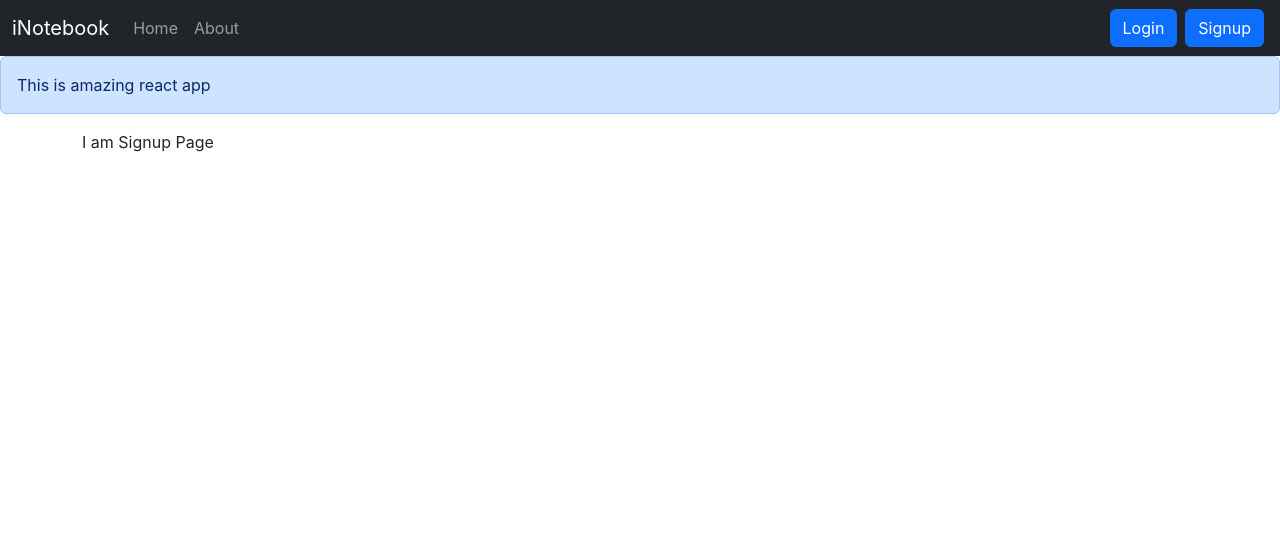
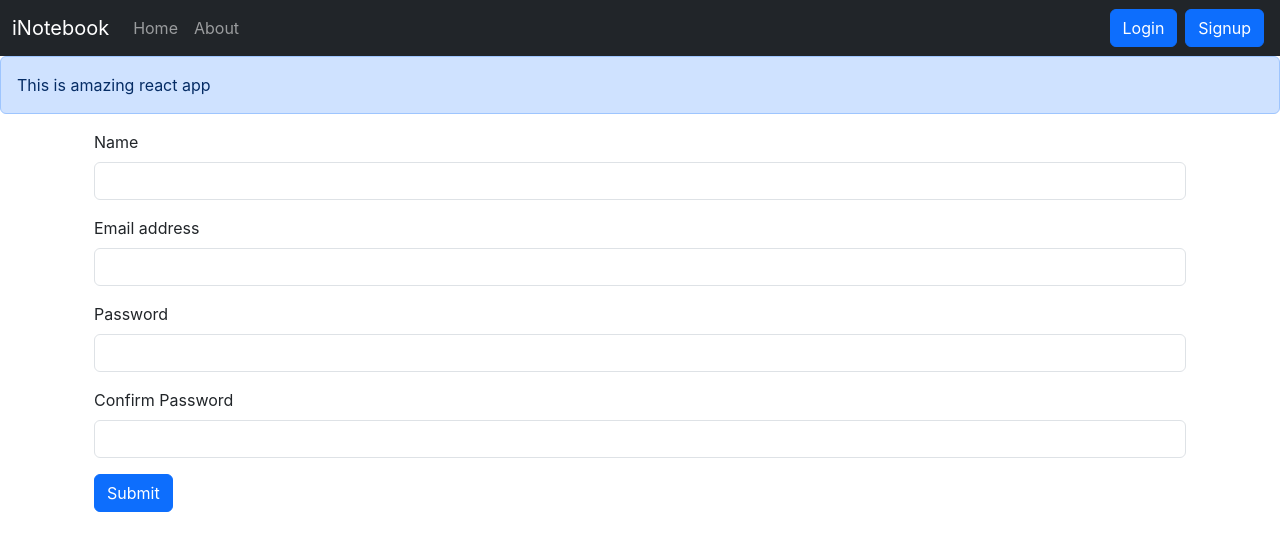
Before and after one commit to Tirth02/iNotebook, a React (Create React App) app in the folder frontend/inotebook-frontend/: page /signup in a window 1280 px wide. Shown: the top 550 px of the page. Built offline with nearby package versions, Linux system fonts and the light colour scheme; the HTML template or start-up script is replaced by a standard one.

Commit message:
signup setup done

```diff
--- a/frontend/inotebook-frontend/src/components/Signup.js
+++ b/frontend/inotebook-frontend/src/components/Signup.js
@@ -1,11 +1,52 @@
-import React from 'react'
+import React,{useState} from 'react'
+import { useNavigate } from 'react-router-dom';
+const Signup = () => {
+    const [credentials, setCredentials] = useState({name:"",email:"", password:"",cpassword:""});
+    let navigate = useNavigate();
 
-const Signup = () => {
-  return (
-    <div>
-      I am Signup Page
-    </div>
-  )
+    const handleSubmit = async(e) =>{
+        e.preventDefault();
+        const {name,email,password} = credentials;
+        const response = await fetch(`http://localhost:5000/api/auth/createuser`, {
+            method: "POST",
+            headers: {
+              "Content-Type": "application/json",
+            },
+            body: JSON.stringify({name, email, password}),
+          });
+          const json = await response.json();
+          console.log(json);
+
+            //Save the auth token and redirect
+            localStorage.setItem('token',json.authtoken);
+            navigate("/");
+    }
+    const onChange = (e) =>{
+        setCredentials({...credentials, [e.target.name]: e.target.value});
+    }
+    return (
+        <div className='container'>
+            <form onSubmit={handleSubmit}>
+                <div className="mb-3">
+                    <label htmlFor="name" className="form-label">Name</label>
+                    <input type="text" className="form-control" id="name" name='name' onChange={onChange} aria-describedby="emailHelp" />
+                </div>
+                <div className="mb-3">
+                    <label htmlFor="email" className="form-label">Email address</label>
+                    <input type="email" className="form-control" id="email" name='email' onChange={onChange} aria-describedby="emailHelp" />
+                </div>
+                <div className="mb-3">
+                    <label htmlFor="password" className="form-label">Password</label>
+                    <input type="password" className="form-control" id="password" name='password' onChange={onChange} minLength={5} required />
+                </div>
+                <div className="mb-3">
+                    <label htmlFor="cpassword" className="form-label">Confirm Password</label>
+                    <input type="password" className="form-control" id="cpassword" name='cpassword' onChange={onChange} minLength={5} required />
+                </div>
+                <button type="submit" className="btn btn-primary">Submit</button>
+            </form>
+        </div>
+    )
 }
 
 export default Signup
```
Also changed, not shown: 1 other file (tests, documents, lock files or other folders).
